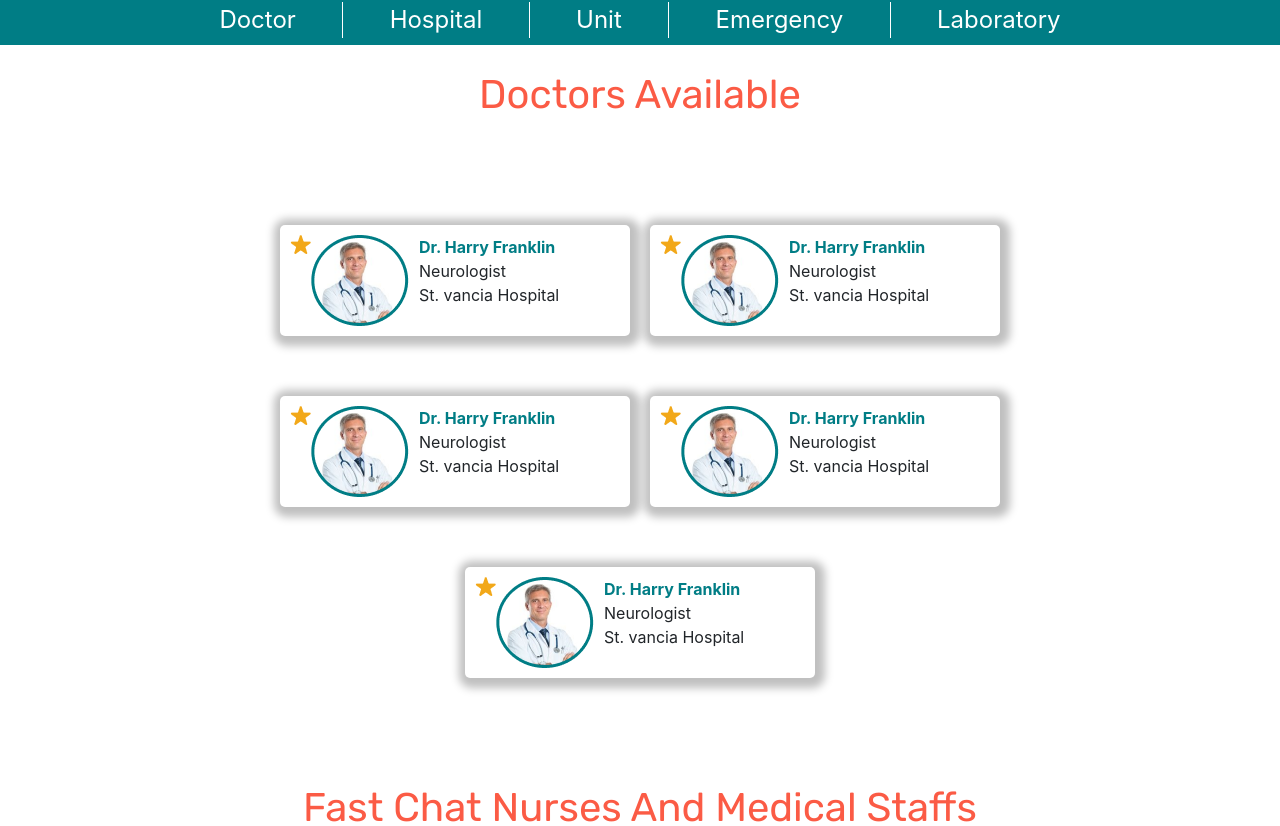
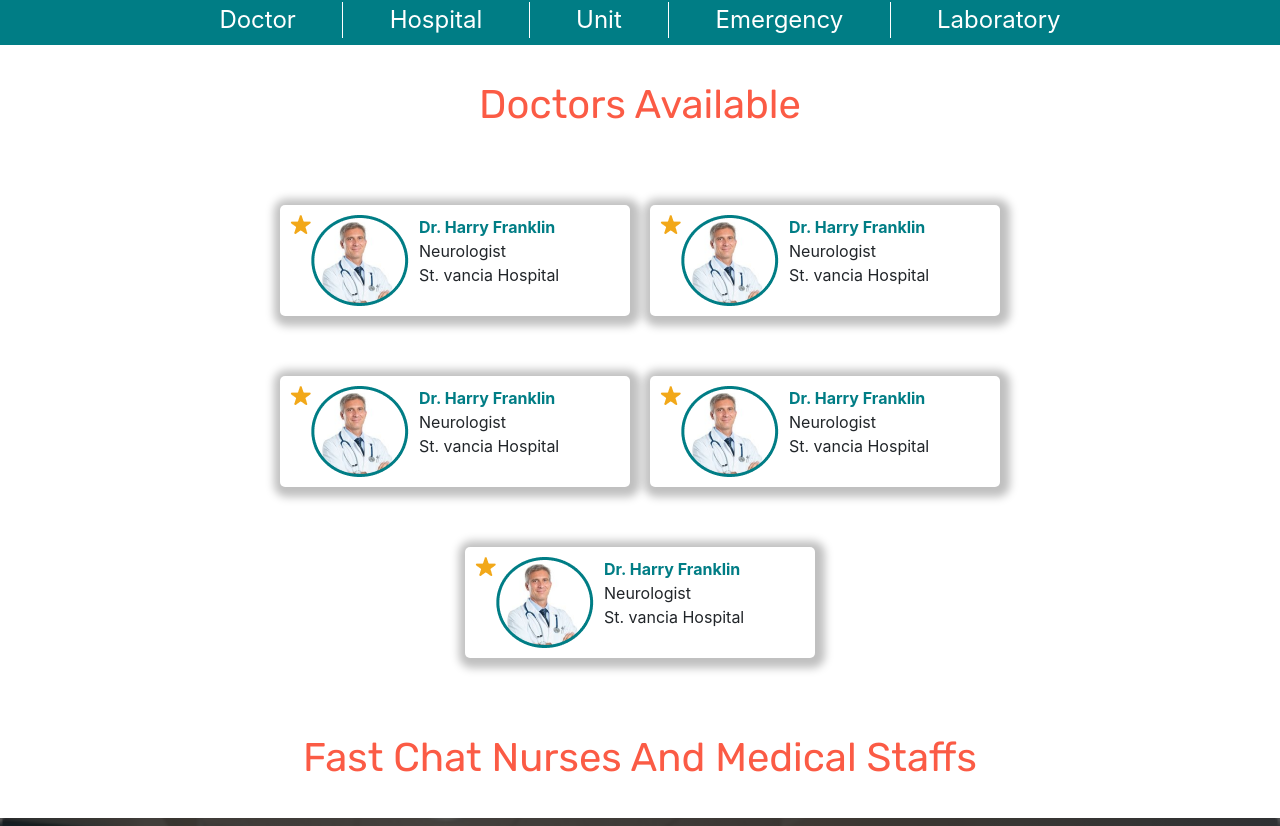
Before and after one commit to ngodi/e-care-test, a React (Create React App) app: page / in a window 1280 px wide. Shown: the part 666-1492 px from the top of the page. Built offline with nearby package versions, Linux system fonts and the light colour scheme.

Commit message:
text input padding

```diff
--- a/src/Components/AvailableDoctors/AvailableDoctors.css
+++ b/src/Components/AvailableDoctors/AvailableDoctors.css
@@ -28,7 +28,7 @@
     display: flex;
     justify-content: center;
     flex-wrap: wrap;
-    padding: 50px 100px;
+    padding: 10px 100px;
 }
 
 .available-doctors{
--- a/src/pages/Emergency/Emergency.css
+++ b/src/pages/Emergency/Emergency.css
@@ -6,7 +6,7 @@
     font-size: 40px;
     text-transform: capitalize;
     color: #FB5B45 !important;
-    margin: 20px auto !important;
+    margin: 30px auto !important;
   }
 
   @media only screen and (max-width: 540px) {
```
